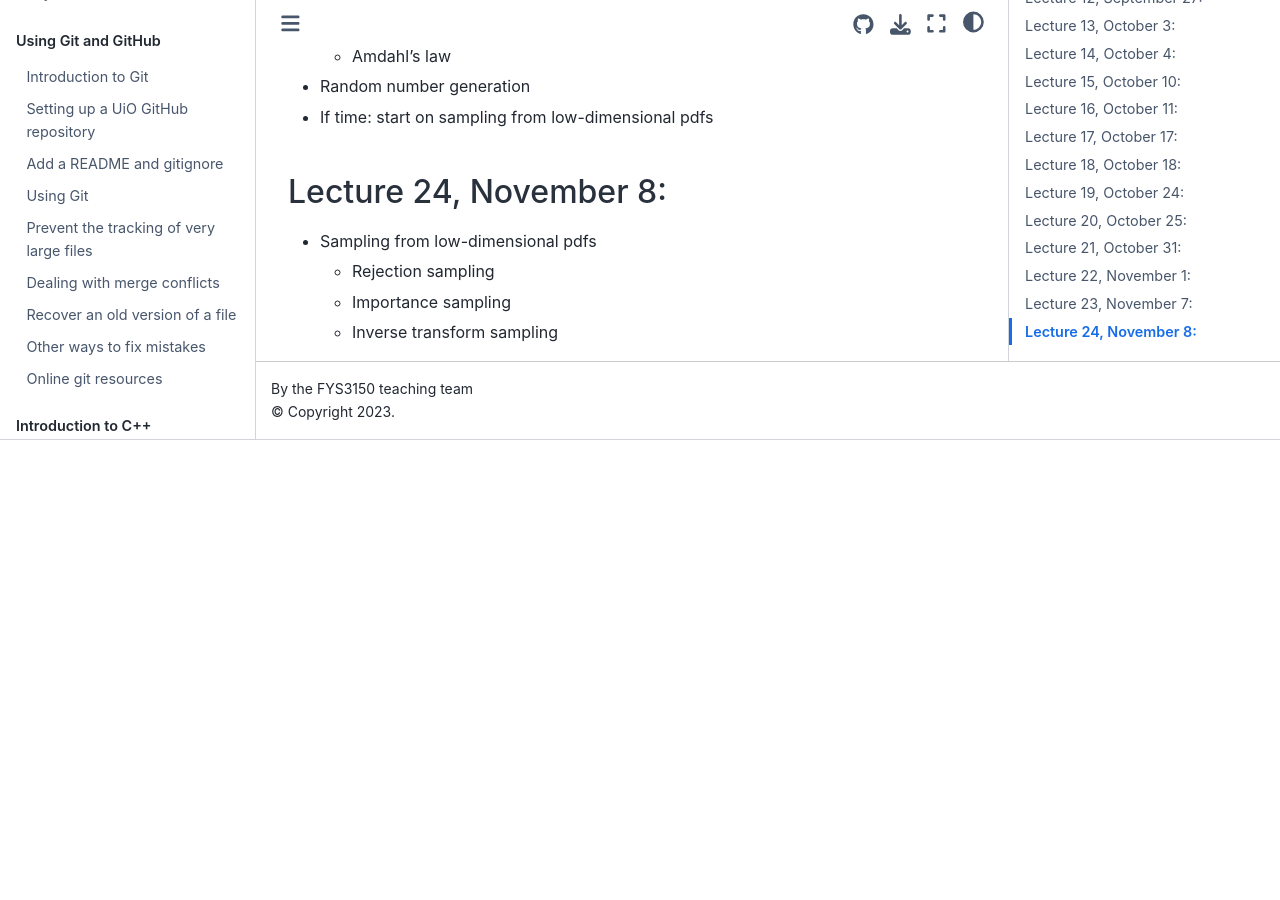
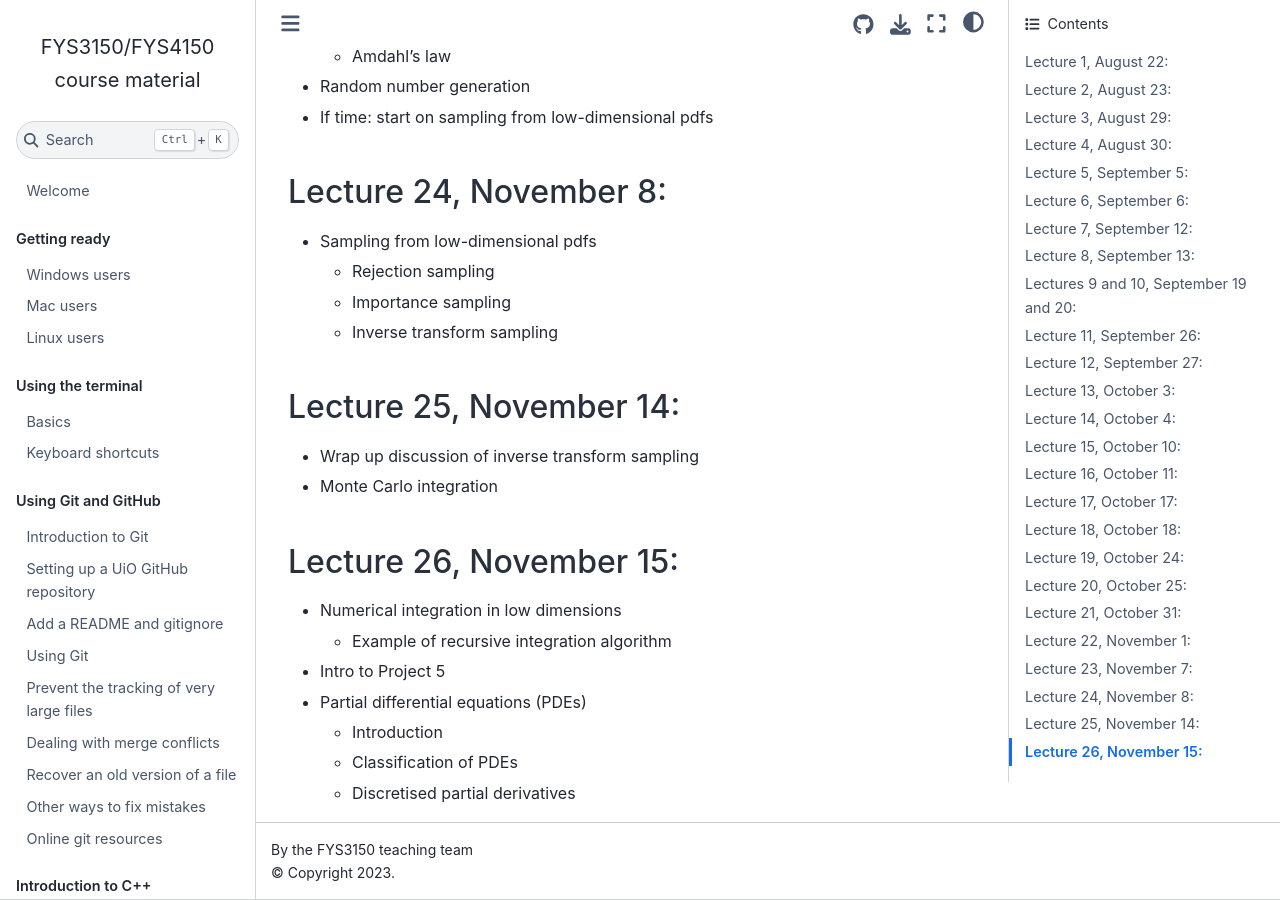
Before and after one commit to anderkve/FYS3150, a Jupyter Book: the page built from lecture_notes/2024/README.md, in a window 1280 px wide and 900 px high, scrolled down 5465 px. Built offline with Jupyter Book 1.0.4 settings and Sphinx 7.4.7 and the Sphinx Book theme 1.1.4, drawn with Linux system fonts in a browser that asks for light colours; pages that are not in the unit, such as notebooks, are missing from menus; before the commit the page ends 5905 px from its top, so only the background shows below that.

Commit message:
Update README.md

```diff
--- a/lecture_notes/2024/README.md
+++ b/lecture_notes/2024/README.md
@@ -205,3 +205,17 @@
   - Rejection sampling
   - Importance sampling
   - Inverse transform sampling
+
+### Lecture 25, November 14:
+- Wrap up discussion of inverse transform sampling
+- Monte Carlo integration
+
+
+### Lecture 26, November 15:
+- Numerical integration in low dimensions
+  - Example of recursive integration algorithm
+- Intro to Project 5
+- Partial differential equations (PDEs)
+  - Introduction
+  - Classification of PDEs
+  - Discretised partial derivatives
```
